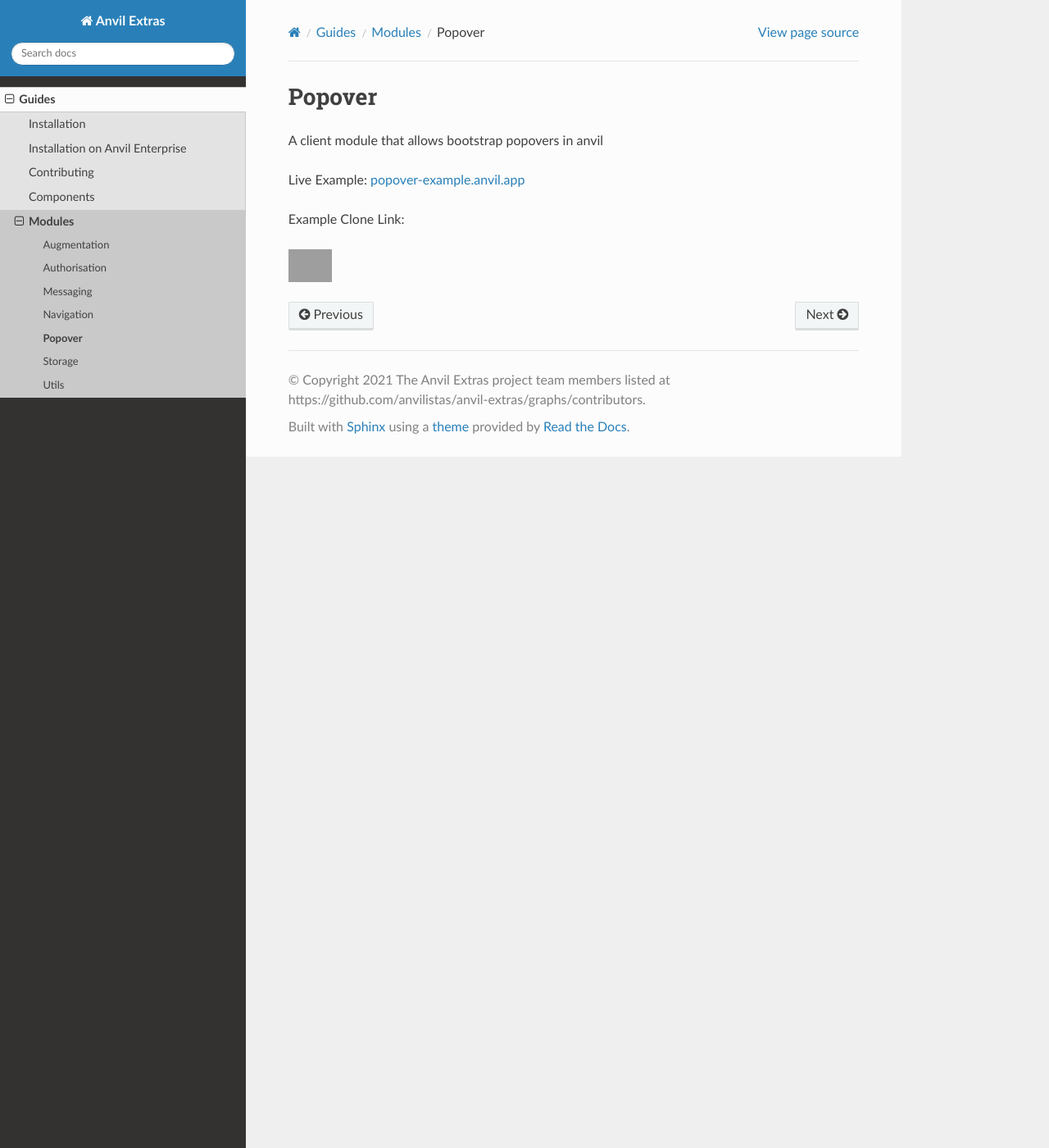
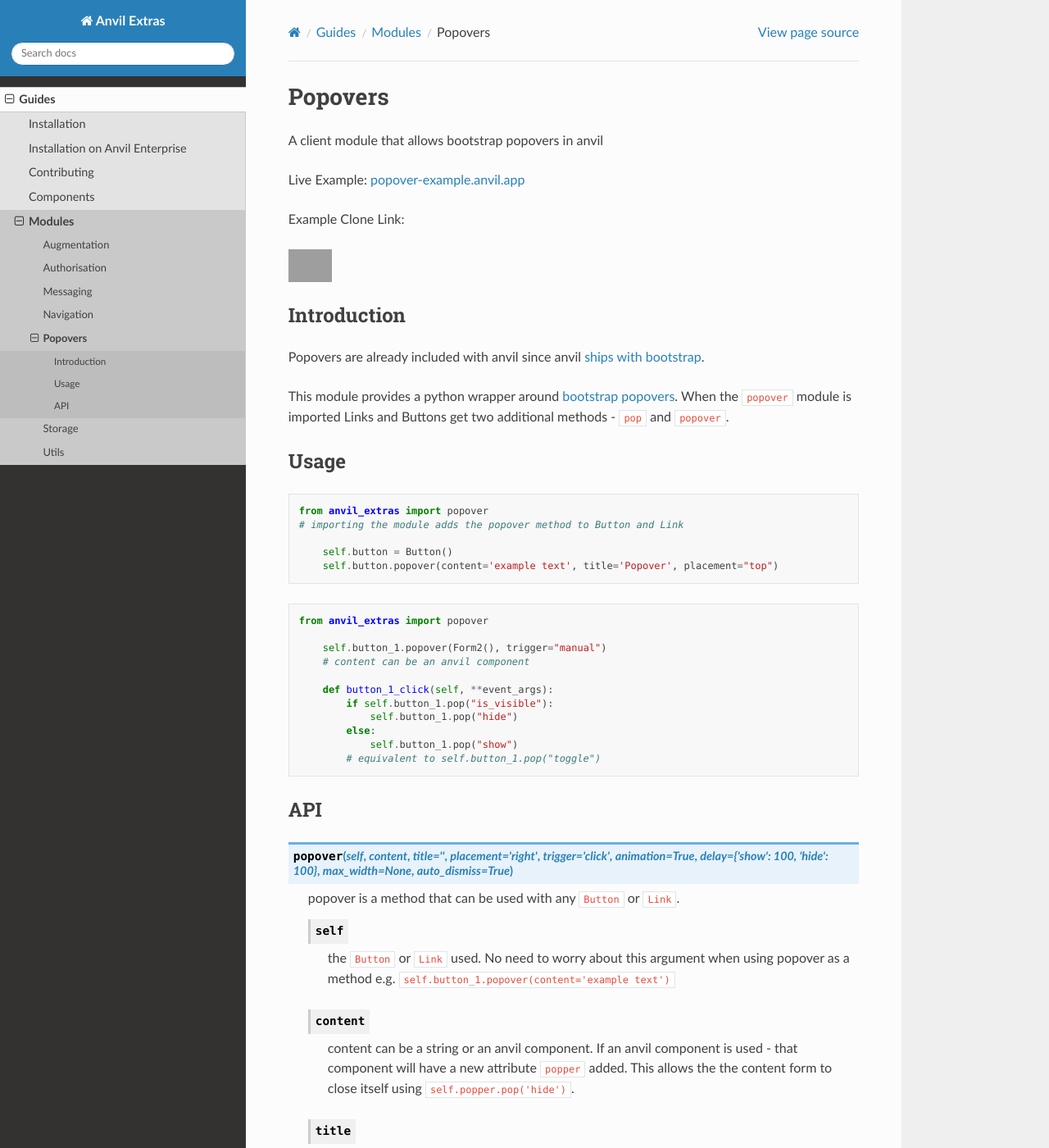
Before and after one commit to anvilistas/anvil-extras, a Sphinx documentation site: the page built from docs/guides/modules/popover.rst, in a window 1280 px wide and 1400 px high. Shown: the whole window at 82% size. Built offline with Sphinx 7.4.7 and the Read the Docs theme 2.0.0, drawn with Linux system fonts in a browser that asks for light colours; some of the changed text lies outside the part shown; grey boxes are pictures that could not be loaded.

Commit message:
Add popover docs - close #119

```diff
--- a/docs/guides/modules/popover.rst
+++ b/docs/guides/modules/popover.rst
@@ -1,5 +1,5 @@
-Popover
-=======
+Popovers
+========
 A client module that allows bootstrap popovers in anvil
 
 Live Example: `popover-example.anvil.app <https://popover-example.anvil.app>`_
@@ -8,4 +8,107 @@
 
 .. image:: https://anvil.works/img/forum/copy-app.png
    :height: 40px
-   :target: https://anvil.works/build#clone:RLLQ34XAY246K5R3=GHWGRATGFV2QGVPGZLENYSA4%7cYRRNNZJZV5IJM6NX=ACDZQ3LRIADCMMGFANOJZG5N)
+   :target: https://anvil.works/build#clone:YRRNNZJZV5IJM6NX=ACDZQ3LRIADCMMGFANOJZG5N
+
+
+
+Introduction
+------------
+Popovers are already included with anvil since anvil `ships with bootstrap <https://anvil.works/docs/client/javascript#already-included-javascript>`_.
+
+This module provides a python wrapper around `bootstrap popovers <https://getbootstrap.com/docs/3.4/javascript/#popovers>`_.
+When the ``popover`` module is imported Links and Buttons get two additional methods - ``pop`` and ``popover``.
+
+
+Usage
+-----
+
+.. code-block:: python
+
+    from anvil_extras import popover
+    # importing the module adds the popover method to Button and Link
+
+        self.button = Button()
+        self.button.popover(content='example text', title='Popover', placement="top")
+
+
+.. code-block:: python
+
+    from anvil_extras import popover
+
+        self.button_1.popover(Form2(), trigger="manual")
+        # content can be an anvil component
+
+        def button_1_click(self, **event_args):
+            if self.button_1.pop("is_visible"):
+                self.button_1.pop("hide")
+            else:
+                self.button_1.pop("show")
+            # equivalent to self.button_1.pop("toggle")
+
+API
+---
+
+.. method:: popover(self, content, title='', placement='right', trigger='click', animation=True, delay={"show": 100, "hide": 100}, max_width=None, auto_dismiss=True)
+
+    popover is a method that can be used with any ``Button`` or ``Link``.
+
+    .. describe:: self
+
+        the ``Button`` or ``Link`` used. No need to worry about this argument when using popover as a method e.g. ``self.button_1.popover(content='example text')``
+
+    .. describe:: content
+
+        content can be a string or an anvil component. If an anvil component is used - that component will have a new attribute ``popper`` added.
+        This allows the the content form to close itself using ``self.popper.pop('hide')``.
+
+    .. describe:: title
+
+        optional string.
+
+    .. describe:: placement
+
+        One of ``'right'``, ``'left'``, ``'top'``, ``'bottom'``. If using ``left`` or ``right`` it may be best to place the component in a ``FlowPanel``.
+
+    .. describe:: trigger
+
+        One of ``'manual'``, ``'focus'``, ``'hover'``, ``'click'``, (can be a combination of two e.g. ``'hover focus'``). ``'stickyhover'`` is also available.
+
+    .. describe:: animation
+
+        ``True`` or ``False``
+
+    .. describe:: delay
+
+        A dictionary with the keys ``'show'`` and ``'hide'``. The values for ``'show'`` and ``'hide'`` are in milliseconds.
+
+    .. describe:: max_width
+
+        bootstrap default is 276px you might want this wider
+
+    .. describe:: auto_dismiss
+
+        when clicking outside a popover the popover will be closed. Setting this flag to ``False`` overrides that behaviour.
+
+
+.. method:: pop(self, behaviour)
+
+    pop is a method that can be used with any ``Button`` or ``Link`` that has a ``popover``
+
+    .. describe:: self
+
+        the ``Button`` or ``Link`` used. No need to worry about this argument when using ``self.button_1.pop('show')``
+
+    .. describe:: behaviour
+
+        ``'show'``, ``'hide'``, ``'toggle'``, ``'destroy'``. Also includes ``'shown'`` and ``'is_visible'`` which return a ``boolean``.
+
+
+
+.. function:: dismiss_on_outside_click(dismiss=True)
+
+    by default if you click outside of a popover the popover will close. This behaviour can be overridden globally by calling this function. It can also be set per popover using the ``auto_dismiss`` argument.
+
+.. function:: set_default_max_width(width)
+
+    update the default max width - this is 276px by default - useful for wider components.
```
